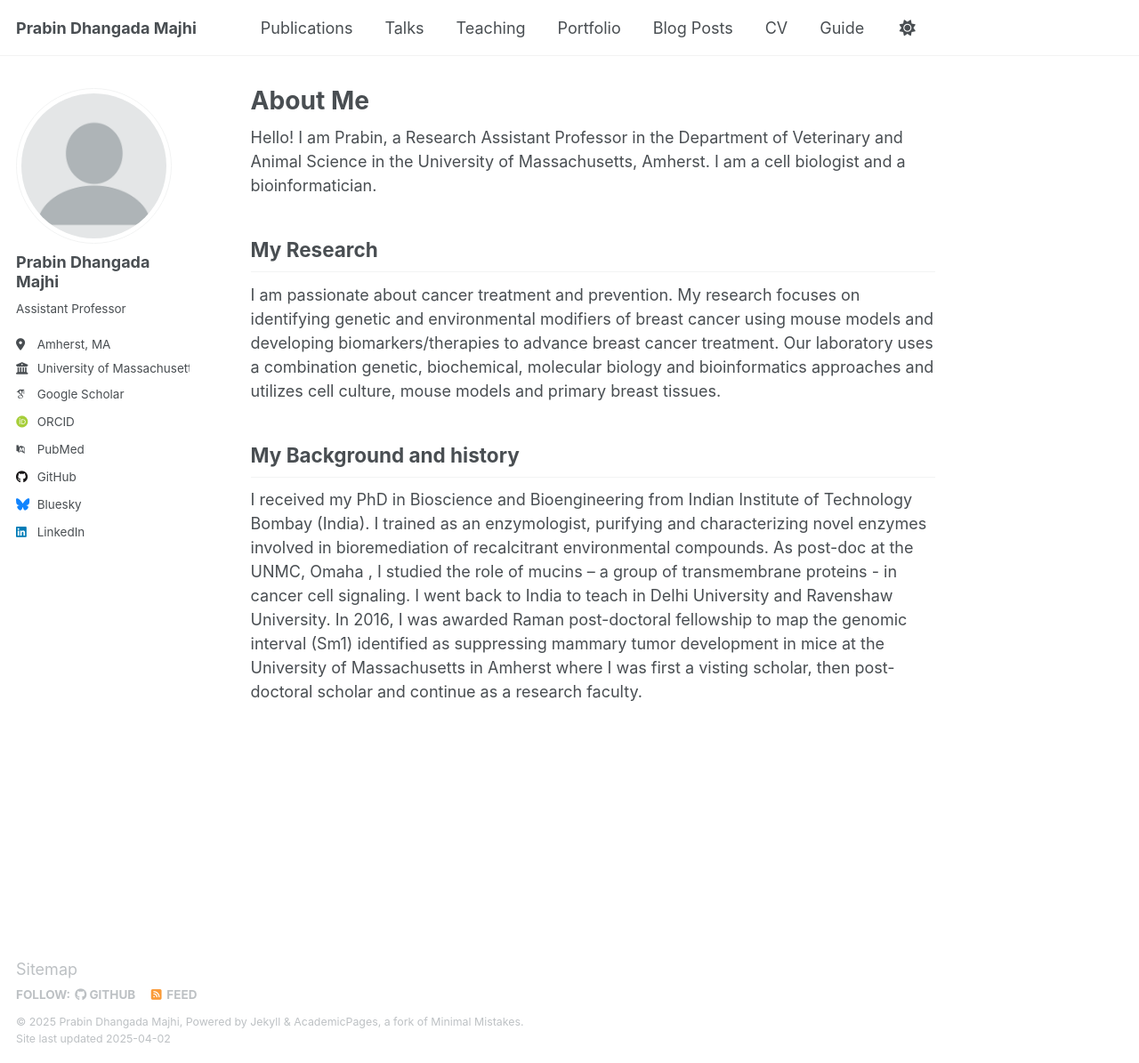
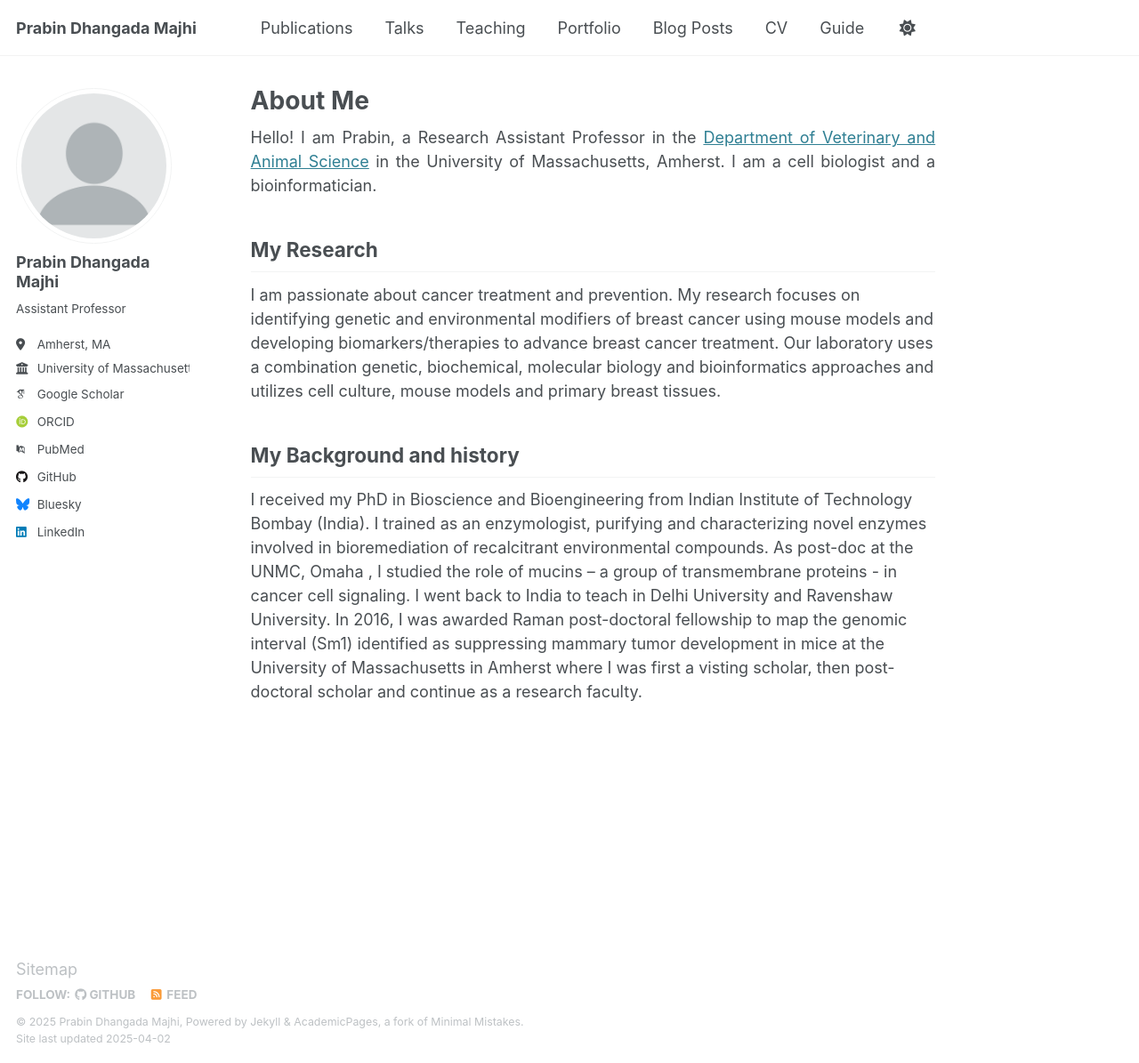
Before and after one commit to prabindm/prabindm.github.io, a Jekyll site: the page built from _pages/about.md, in a window 1280 px wide and 1195 px high. Shown: the whole window at 89% size. Built offline with Jekyll 4.4.1, drawn with Linux system fonts in a browser that asks for light colours; some web fonts are replaced; some of the changed lines change nothing that is shown.

Commit message:
Updated about me

```diff
--- a/_pages/about.md
+++ b/_pages/about.md
@@ -6,8 +6,8 @@ redirect_from:
   - /about/
   - /about.html
 ---
-
-Hello! I am Prabin, a Research Assistant Professor in the Department of Veterinary and Animal Science in the University of Massachusetts, Amherst. I am a cell biologist and a bioinformatician.
+{: style="text-align: justify" }
+Hello! I am Prabin, a Research Assistant Professor in the [Department of Veterinary and Animal Science](https://www.umass.edu/veterinary-animal-sciences/) in the University of Massachusetts, Amherst. I am a cell biologist and a bioinformatician.
 
 **My Research**
 ----------------
```
